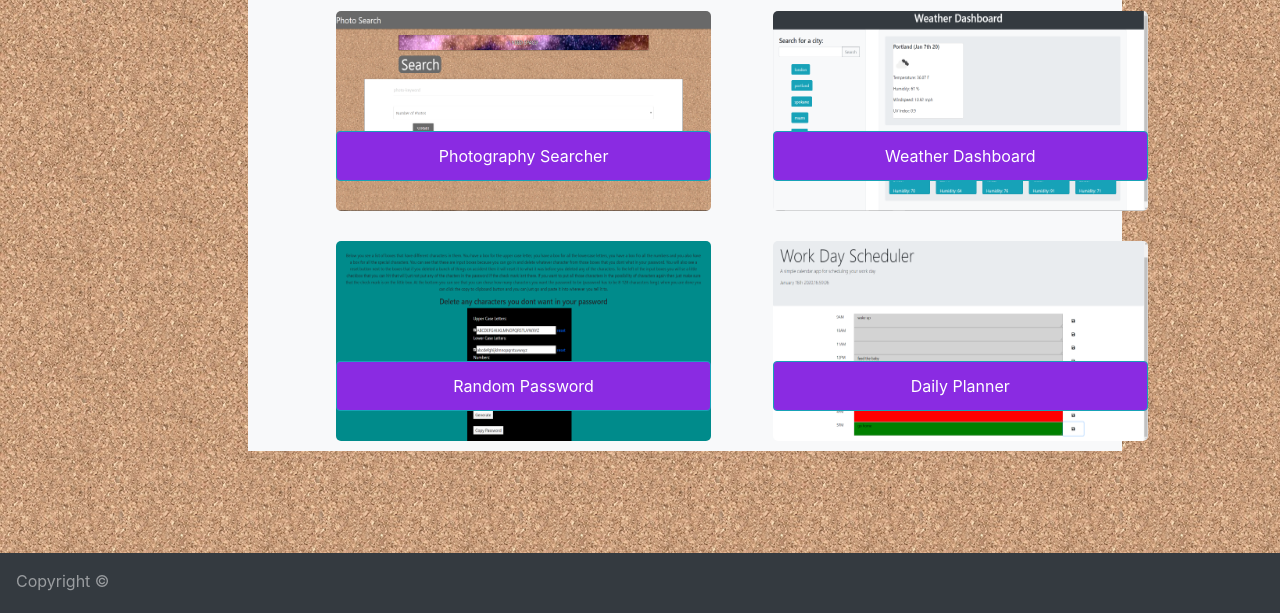
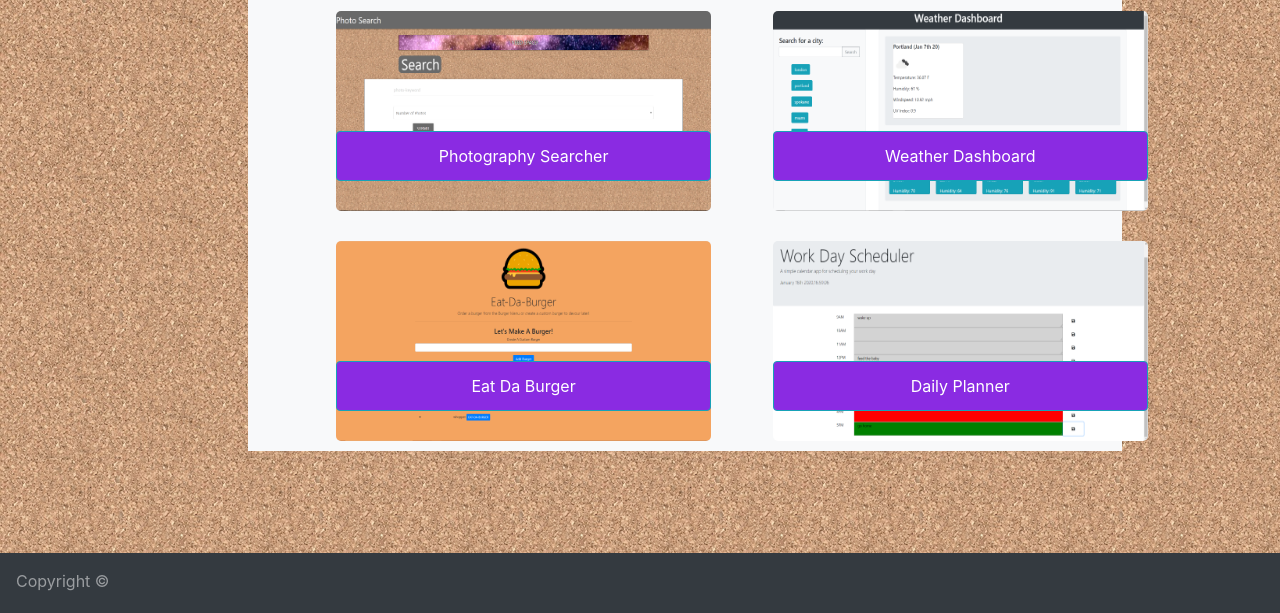
Before and after one commit to dawson-hamilton/portfolio, a plain HTML site: page portfolio.html in a window 1280 px wide. Shown: the part 187-800 px from the top of the page. Drawn offline with nearby package versions, Linux system fonts and the light colour scheme.

Commit message:
adding the eat da burger to my portfolio

```diff
--- a/portfolio.html
+++ b/portfolio.html
@@ -69,10 +69,10 @@
             <div class="row">
                 <div class="col-md-1"></div>
                 <div class="col-md-3" class="div">
-                    <button onclick="window.location.href = 'https://dawson-hamilton.github.io/random-password/';"
-                        type="button" class="btn btn-info" id="profile-btn">Random Password</button>
-                    <img class="profile-image" src="assets/images/password-page.png"
-                        alt="random password generator home page screenshot">
+                    <button onclick="window.location.href = 'https://whispering-hollows-50296.herokuapp.com/';"
+                        type="button" class="btn btn-info" id="profile-btn">Eat Da Burger</button>
+                    <img class="profile-image" src="assets/images/burger-page.png"
+                        alt="eat da burger home page screenshot">
                 </div>
 
                 <div class=" col-md-3"></div>
```
Also changed, not shown: assets/images/burger-page.png (added).
